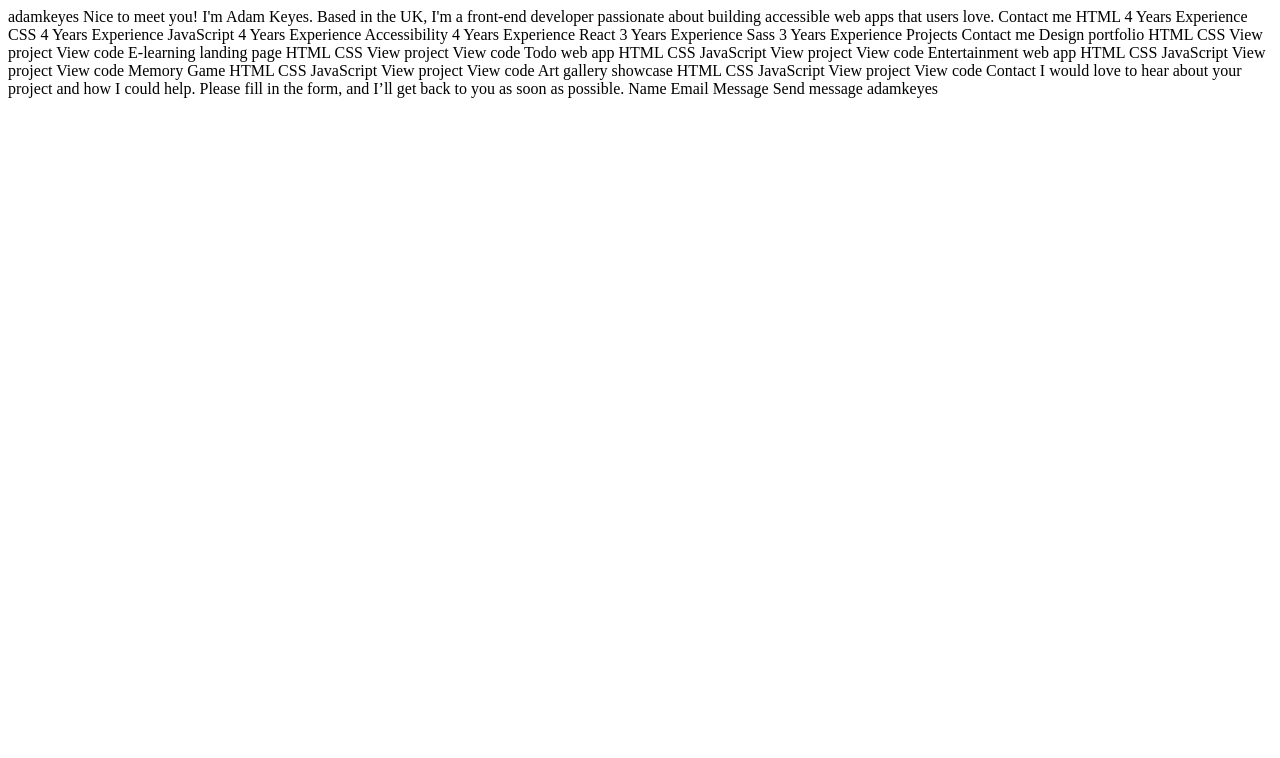
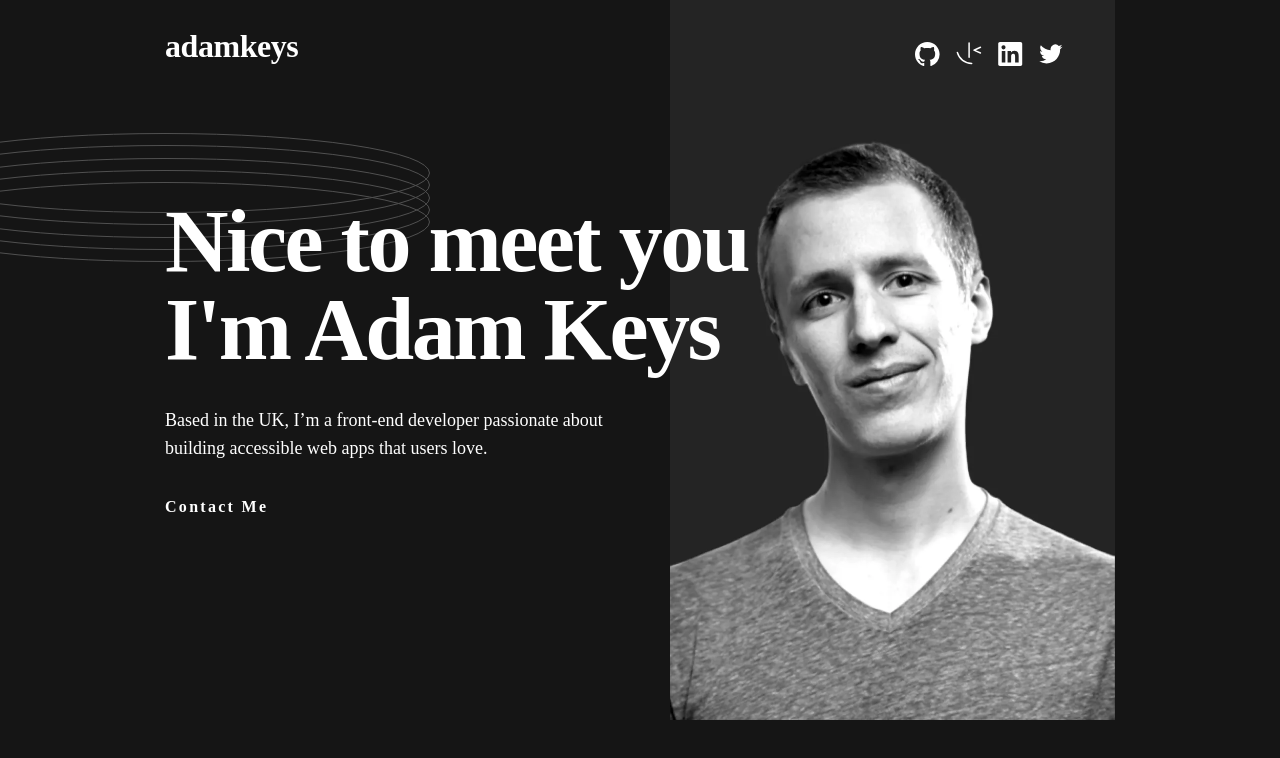
Before and after one commit to jakubSerok/FMSinglePagePortfolio, a plain HTML site: page index.html in a window 1280 px wide. Drawn offline with Linux system fonts and the light colour scheme.

Commit message:
first try

```diff
--- a/index.html
+++ b/index.html
@@ -6,83 +6,29 @@
 
   <link rel="icon" type="image/png" sizes="32x32" href="./assets/images/favicon-32x32.png">
 
+  <link rel="stylesheet" href="style.css">
   <title>Frontend Mentor | Single-page developer portfolio</title>
 </head>
 <body>
+  <nav>
+    <div class="navBar">
+      <h1>adamkeys</h1>
+      <div class="nav-icons">
+        <a href="#"><img src="./assets/images/icon-github.svg" alt="icon"></a>
+        <a href="#"><img src="./assets/images/icon-frontend-mentor.svg" alt="icon"></a>
+        <a href="#"><img src="./assets/images/icon-linkedin.svg" alt="icon"></a>
+        <a href="#"><img src="./assets/images/icon-twitter.svg" alt="icon"></a>
+      </div>
+    </div>
+  </nav>
+  <div class="grupText">
+    <h1>Nice to meet you <span>I'm Adam Keys</span>
+    </h1> <p>Based in the UK, I’m a front-end developer passionate about building accessible web apps that users love.</p>
+    <a href="#"> Contact Me</a>
+  </div>
 
-  adamkeyes
-
-  Nice to meet you! I'm Adam Keyes.
-
-  Based in the UK, I'm a front-end developer passionate about
-  building accessible web apps that users love.
-
-  Contact me
-
-  HTML
-  4 Years Experience
-
-  CSS
-  4 Years Experience
-
-  JavaScript
-  4 Years Experience
-
-  Accessibility
-  4 Years Experience
-
-  React
-  3 Years Experience
-
-  Sass
-  3 Years Experience
-
-  Projects
-
-  Contact me
-
-  Design portfolio
-  HTML CSS
-  View project
-  View code
-
-  E-learning landing page
-  HTML CSS
-  View project
-  View code
-
-  Todo web app
-  HTML CSS JavaScript
-  View project
-  View code
-
-  Entertainment web app
-  HTML CSS JavaScript
-  View project
-  View code
-
-  Memory Game
-  HTML CSS JavaScript
-  View project
-  View code
-
-  Art gallery showcase
-  HTML CSS JavaScript
-  View project
-  View code
-
-  Contact
-
-  I would love to hear about your project and how I could help. Please
-  fill in the form, and I’ll get back to you as soon as possible.
-
-  Name
-  Email
-  Message
-
-  Send message
-
-  adamkeyes
-
+  <img class="rings" src="./assets/images/pattern-rings.svg" alt="">
+  <img class="profile" src="./assets/images/image-profile-desktop.webp" alt="">
+  <script src="index.js"></script>
 </body>
 </html>
--- /dev/null
+++ b/style.css
@@ -0,0 +1,95 @@
+@import url("./assets/fonts/SpaceGrotesk-VariableFont_wght.ttf");
+*{
+    margin: 0;
+    padding: 0;
+    box-sizing: border-box;
+}
+body{
+    background-color: #151515;
+    font-family: "Space Grotesk" sans-serif;
+}
+nav{
+    align-items: center;
+}
+.navBar{
+    display: flex;
+    justify-content: space-between;
+}
+.navBar h1{
+    position: absolute;
+    top: 30px;
+    left: 165px;
+    color: white;
+    font-size: 2rem;
+    font-style: normal;
+    font-weight: 700;
+    line-height: 2rem; /* 100% */
+    letter-spacing: -0.02775rem;
+}
+.nav-icons{
+    position: absolute;
+    top: 43px;
+    right: 195px;
+    display: flex;
+    align-items: center;
+    justify-content: center;
+    width: 12.03075rem;
+    height: 1.5625rem;
+    gap: 1rem;
+}
+.rings{
+    position: absolute;
+    top:133px;
+    left: -100px;
+
+}
+.grupText{
+    position: absolute;
+    top: 198px;
+    left: 165px;
+    display: flex;
+    flex-direction: column;
+    width: 706px;
+    height: 303px;
+    flex-shrink: 0;
+    color: white;
+    gap: 2rem;
+}
+.grupText h1{
+    color: var(--White, #FFF);
+font-feature-settings: 'clig' off, 'liga' off;
+
+/* Heading (XL) */
+font-family: Space Grotesk;
+font-size: 88px;
+font-style: normal;
+font-weight: 700;
+line-height: 88px; /* 100% */
+letter-spacing: -2.5px;
+}
+.grupText p{
+    width: 445px;
+    font-size: 18px;
+font-style: normal;
+font-weight: 500;
+line-height: 28px; /* 155.556% */
+}
+.grupText a{
+    color: var(--White, #FFF);
+font-family: Space Grotesk;
+font-size: 16px;
+font-style: normal;
+font-weight: 700;
+line-height: 26px; /* 162.5% */
+letter-spacing: 2.286px;
+text-decoration: none;
+}
+.profile{
+    position: absolute;
+    right: 165px;
+    top: 0px;
+    width: 445px;
+    height: 720px;
+    flex-shrink: 0;
+    z-index: -1;
+}
```
Also changed, not shown: index.js (added).
